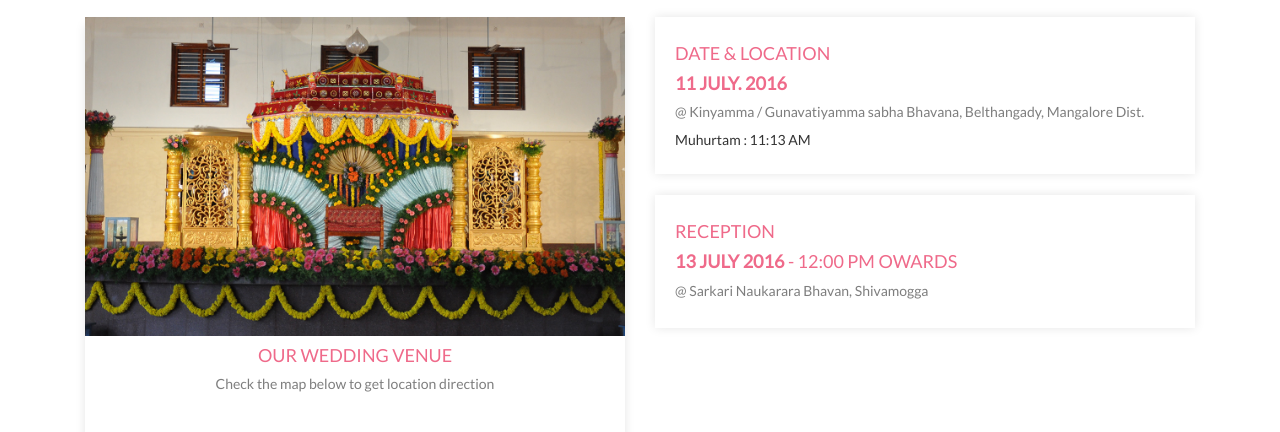
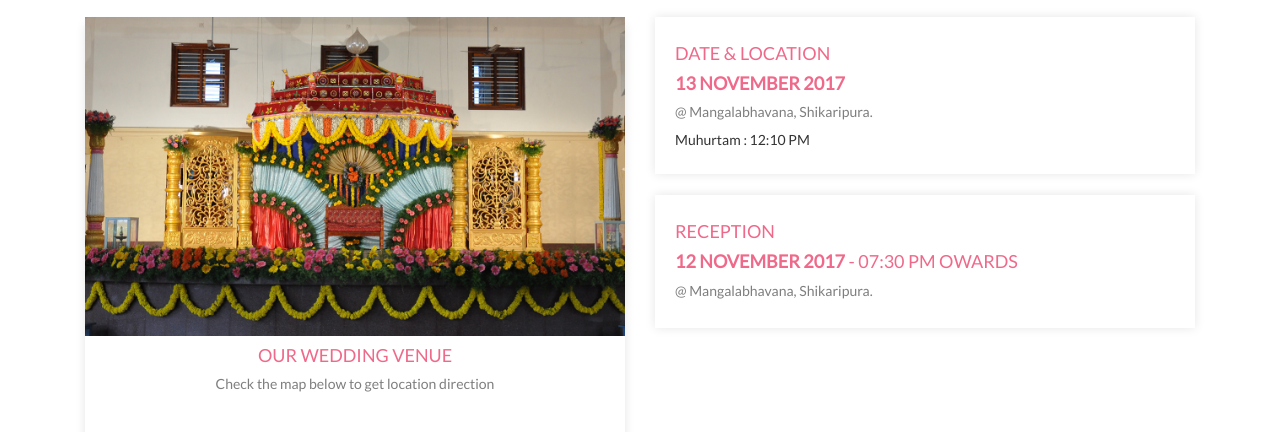
Before and after one commit to Rohith47/wed_init, a plain HTML site: page index.html in a window 1280 px wide. Shown: the part 3902-4334 px from the top of the page. Drawn offline with nearby package versions, Linux system fonts and the light colour scheme; some packages are replaced by stand-ins of ours.

Commit message:
Updating Date and place

```diff
--- a/index.html
+++ b/index.html
@@ -408,14 +408,14 @@
             <div class="col-md-6">
               <div class="day-details" data-anijs="if: scroll, on: window, do: fadeInUp animated, before: $scrollReveal repeat">
                   <h4>Date &amp; Location</h4>
-                  <h4><strong>11 July. 2016</strong></h4>
-                  <p>@ Kinyamma / Gunavatiyamma sabha Bhavana, Belthangady, Mangalore Dist.</p>
-                  <h5> Muhurtam : 11:13 AM </h5>
+                  <h4><strong>13 November 2017</strong></h4>
+                  <p>@ Mangalabhavana, Shikaripura.</p>
+                  <h5> Muhurtam : 12:10 PM </h5>
               </div>
               <div class="day-details" data-anijs="if: scroll, on: window, do: fadeInUp animated, before: $scrollReveal repeat">
                   <h4>Reception</h4>
-                  <h4><strong>13 July 2016 </strong>- 12:00 PM Owards</h4>
-                  <p>@ Sarkari Naukarara Bhavan, Shivamogga</p>
+                  <h4><strong>12 November 2017 </strong>- 07:30 PM Owards</h4>
+                  <p>@ Mangalabhavana, Shikaripura.</p>
               </div>
             </div>
           </div>
```
